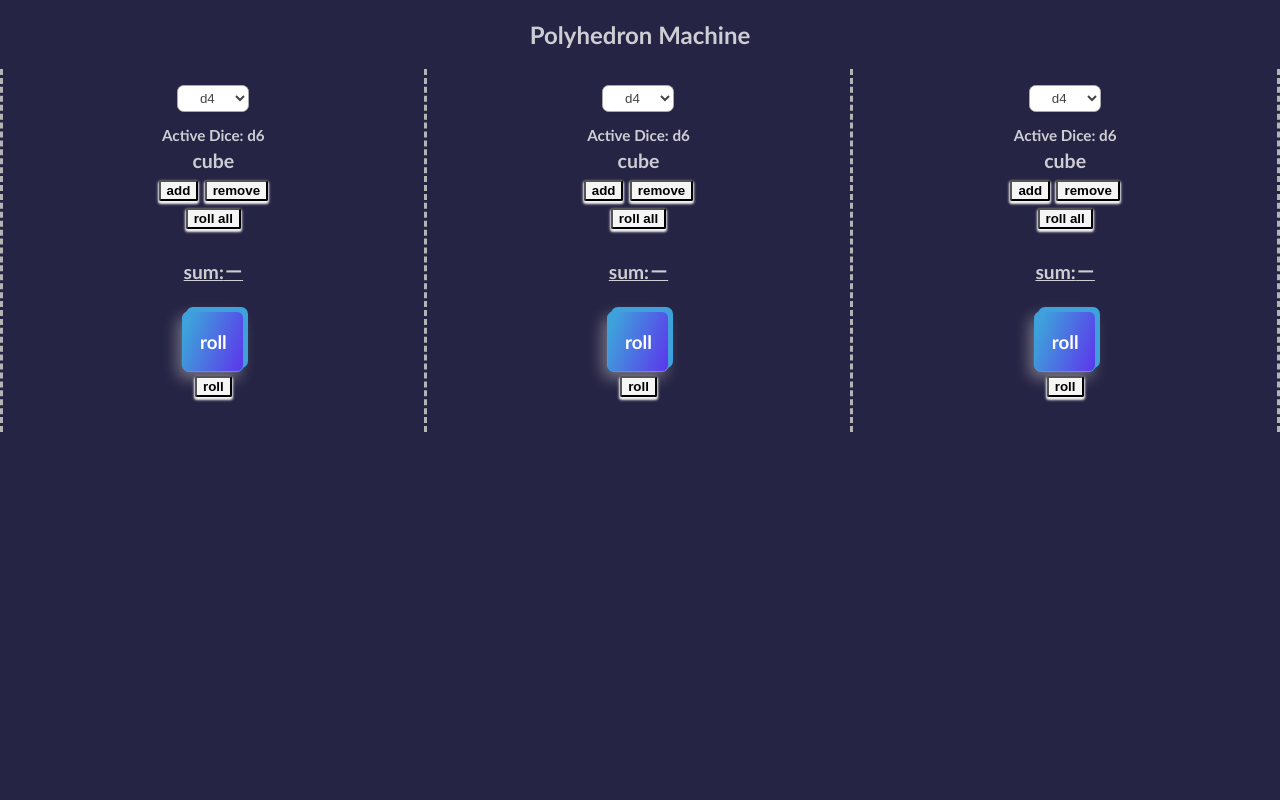
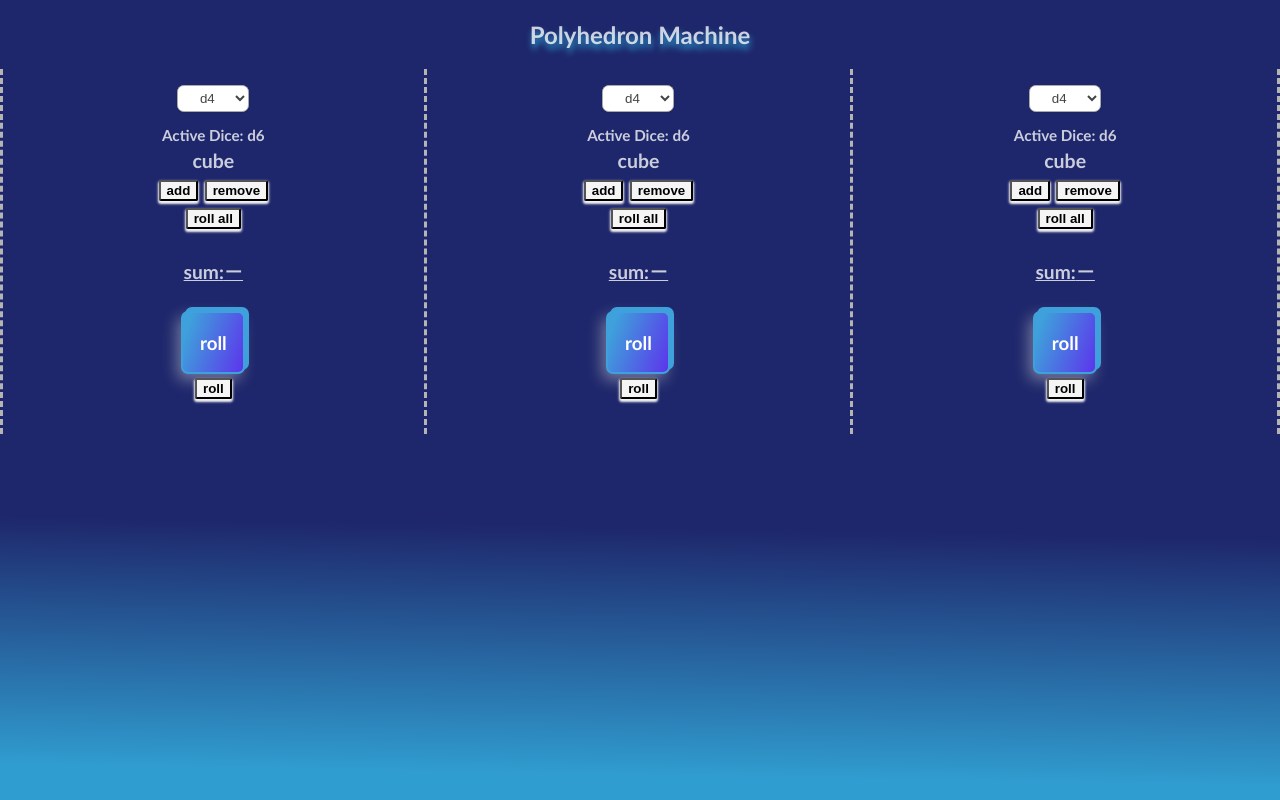
Before and after one commit to hazieon/PolyhedronMachine, a React (Create React App) app: page / in a window 1280 px wide. Built offline with nearby package versions, Linux system fonts and the light colour scheme.

Commit message:
new dice and css styling added

```diff
--- a/src/App.css
+++ b/src/App.css
@@ -1,3 +1,21 @@
+body {
+  background-size: cover;
+  height: 100%;
+  background-repeat: no-repeat;
+  background-attachment: fixed;
+  background-color: #0093e9;
+  /* background-image: linear-gradient(
+    170.3deg,
+    rgba(30, 39, 107, 1) 21.8%,
+    rgba(77, 118, 221, 1) 100.2%
+  ); */
+  background-image: linear-gradient(
+    1deg,
+    rgb(48, 157, 208) 4.2%,
+    rgba(30, 39, 107, 1) 34.5%
+  );
+}
+
 .App {
   text-align: center;
   justify-content: center;
@@ -10,6 +28,10 @@
   display: grid;
   grid-template-columns: auto auto auto;
   grid-template-columns: repeat(3, minmax(0, 1fr));
+}
+
+.heading {
+  text-shadow: 1px 5px 6px rgb(48, 157, 208);
 }
 
 .selectContainer {
--- a/src/App.js
+++ b/src/App.js
@@ -9,7 +9,7 @@ function App() {
 
   return (
     <div className="App">
-      <h2>Polyhedron Machine</h2>
+      <h2 className="heading">Polyhedron Machine</h2>
       <section className="dice-zone">
         <div id="dice-column" className="d6-zone">
           {
--- a/src/components/dice/index.module.css
+++ b/src/components/dice/index.module.css
@@ -17,8 +17,7 @@
   color: #fff;
   font-weight: bold;
   background-color: rgba(62, 161, 219, 1);
-  border: 1px solid rgba(62, 161, 219, 1);
-
+  border: 2px solid rgba(62, 161, 219, 1);
   background-image: linear-gradient(
     109.6deg,
     rgba(62, 161, 219, 1) 11.2%,
--- a/src/index.css
+++ b/src/index.css
@@ -4,7 +4,7 @@ body {
   -webkit-font-smoothing: antialiased;
   -moz-osx-font-smoothing: grayscale;
   /* background-color: rgb(44, 44, 44); */
-  background-color: rgb(38, 36, 68);
+  /* background-color: rgb(28, 50, 82); */
 }
 
 code {
```
